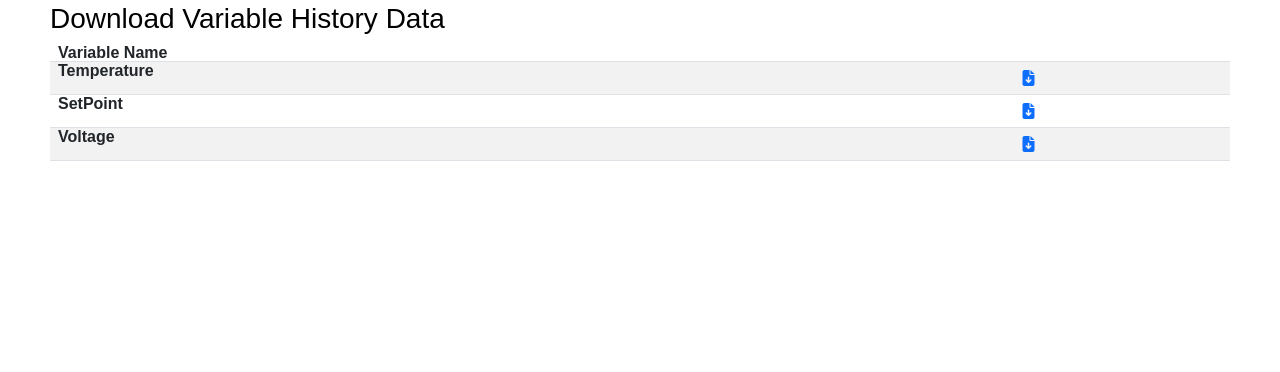
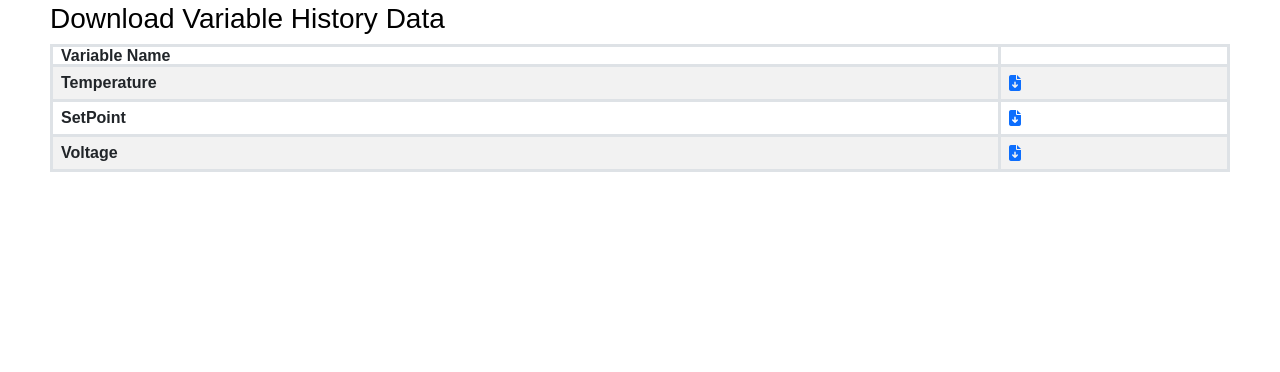
Before and after one commit to wallasce/Projeto-Final-de-Curso, a Django app: template supervisorySite/FileManager/templates/FileManager/downloads.html in a window 1280 px wide. Shown: the part 48-420 px from the top of the page. Run offline with Django 4.2, Linux system fonts and the light colour scheme; the template is opened without the code that fills it, so the values that code supplies are empty.

Commit message:
Feat: Create table style

```diff
--- /dev/null
+++ b/supervisorySite/FileManager/static/FileManager/CSS/tableStyle.css
@@ -0,0 +1,7 @@
+th {
+    vertical-align: middle;
+}
+
+tbody, thead, tr, td, th {
+    border-width: 0.2rem;
+}
--- a/supervisorySite/FileManager/templates/FileManager/downloads.html
+++ b/supervisorySite/FileManager/templates/FileManager/downloads.html
@@ -1,5 +1,11 @@
 <!DOCTYPE html>
 {% extends 'webSiteConfig/base.html' %}
+
+{% load static %}
+
+{% block headerTags%}
+    <link rel = "stylesheet" href="{% static 'FileManager\CSS\tableStyle.css' %}">
+{% endblock %}
 
 {% block title %} Download {% endblock %}
 
```
